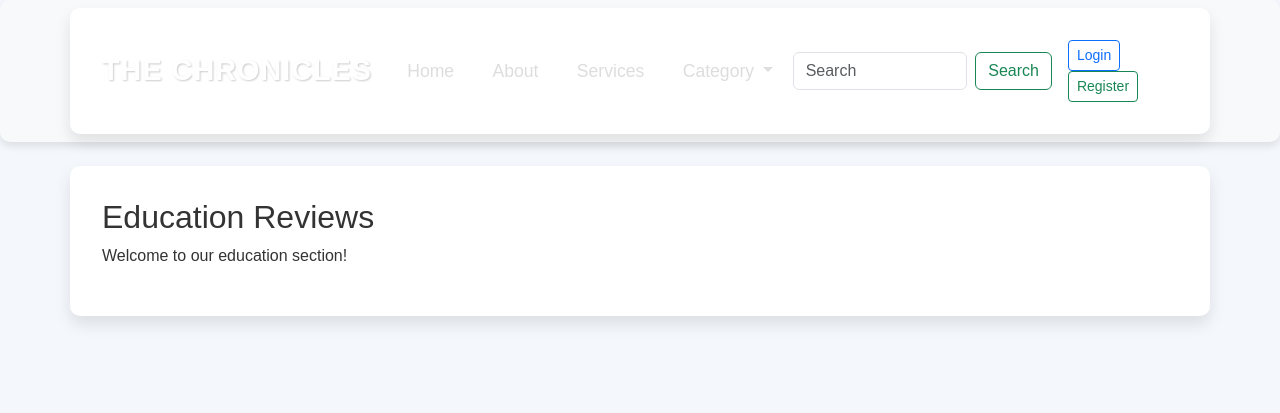
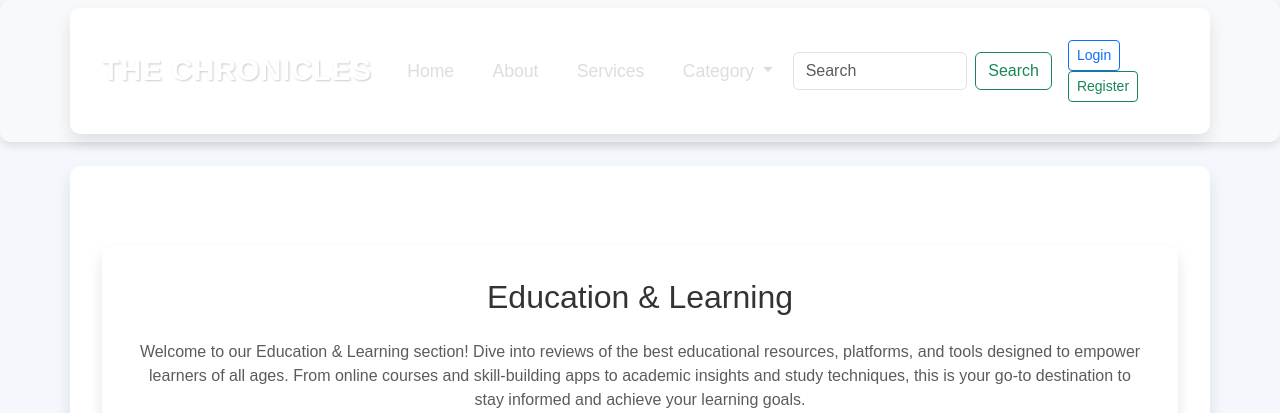
Before and after one commit to EliArn99/MyBlog, a Django app: template templates/category/education.html in a window 1280 px wide. Shown: the top 413 px of the page. Before the commit the page ends 323 px from the top, so only its background shows below. Run offline with Django 3.2, Linux system fonts and the light colour scheme; the template is opened without the code that fills it, so the values that code supplies are empty.

Commit message:
Update education.html

```diff
--- a/templates/category/education.html
+++ b/templates/category/education.html
@@ -1,9 +1,60 @@
-<!-- templates/category/book_reviews.html -->
 {% extends 'blog/index.html' %}
+{% load static %}
 
-{% block title %}Education Reviews{% endblock %}
+{% block title %}Education & Learning{% endblock %}
 
 {% block content %}
-    <h2>Education Reviews</h2>
-    <p>Welcome to our education section!</p>
+<div class="container my-5">
+    <h2 class="text-center mb-4">Education & Learning</h2>
+    <p class="text-center text-muted mb-5">
+        Welcome to our Education & Learning section! Dive into reviews of the best educational resources, platforms, and tools designed to empower learners of all ages.
+        From online courses and skill-building apps to academic insights and study techniques, this is your go-to destination to stay informed and achieve your learning goals.
+    </p>
+    <link rel="stylesheet" href="{% static 'category/education.css' %}">
+
+    <!-- Add Review Button (For Logged-In Users) -->
+    {% if user.is_authenticated %}
+    <div class="text-center mb-4">
+        <a href="#" class="btn btn-success btn-lg">Add Review</a>
+    </div>
+    {% endif %}
+
+    <div class="row gy-4">
+        <!-- Education Resource 1 -->
+        <div class="col-md-6 col-lg-4">
+            <div class="card shadow h-100">
+                <img src="#" class="card-img-top" alt="Online Courses">
+                <div class="card-body">
+                    <h5 class="card-title">Online Courses</h5>
+                    <p class="card-text">Explore top-rated platforms offering courses across various disciplines.</p>
+                    <a href="#" class="btn btn-primary">Read More</a>
+                </div>
+            </div>
+        </div>
+
+        <!-- Education Resource 2 -->
+        <div class="col-md-6 col-lg-4">
+            <div class="card shadow h-100">
+                <img src="{% static 'images/education2.jpg' %}" class="card-img-top" alt="Skill-Building Apps">
+                <div class="card-body">
+                    <h5 class="card-title">Skill-Building Apps</h5>
+                    <p class="card-text">Discover apps that make learning new skills engaging and accessible.</p>
+                    <a href="#" class="btn btn-primary">Read More</a>
+                </div>
+            </div>
+        </div>
+
+        <!-- Education Resource 3 -->
+        <div class="col-md-6 col-lg-4">
+            <div class="card shadow h-100">
+                <img src="{% static 'images/education3.jpg' %}" class="card-img-top" alt="Study Techniques">
+                <div class="card-body">
+                    <h5 class="card-title">Study Techniques</h5>
+                    <p class="card-text">Master effective study techniques to maximize your learning potential.</p>
+                    <a href="#" class="btn btn-primary">Read More</a>
+                </div>
+            </div>
+        </div>
+    </div>
+</div>
 {% endblock %}
```
